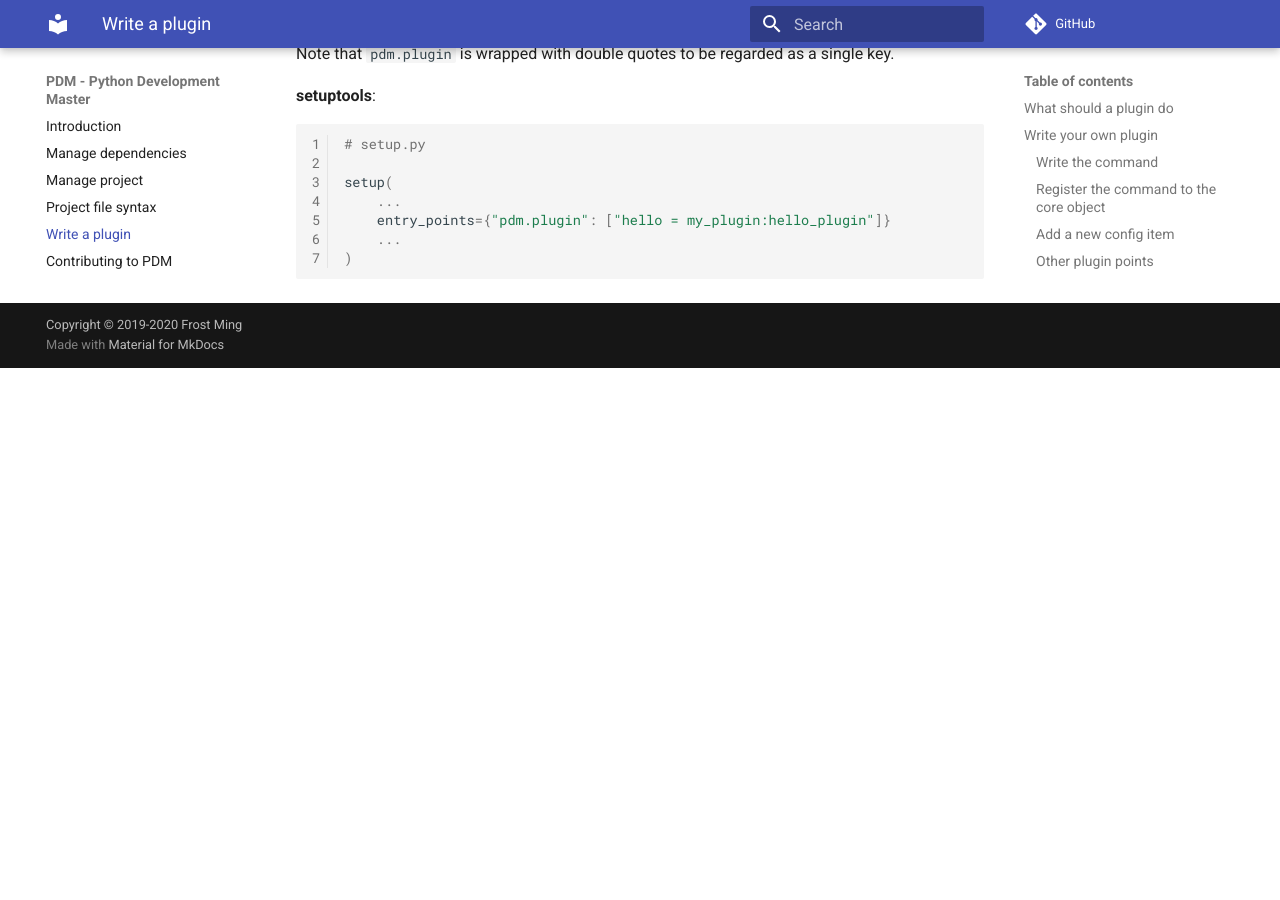
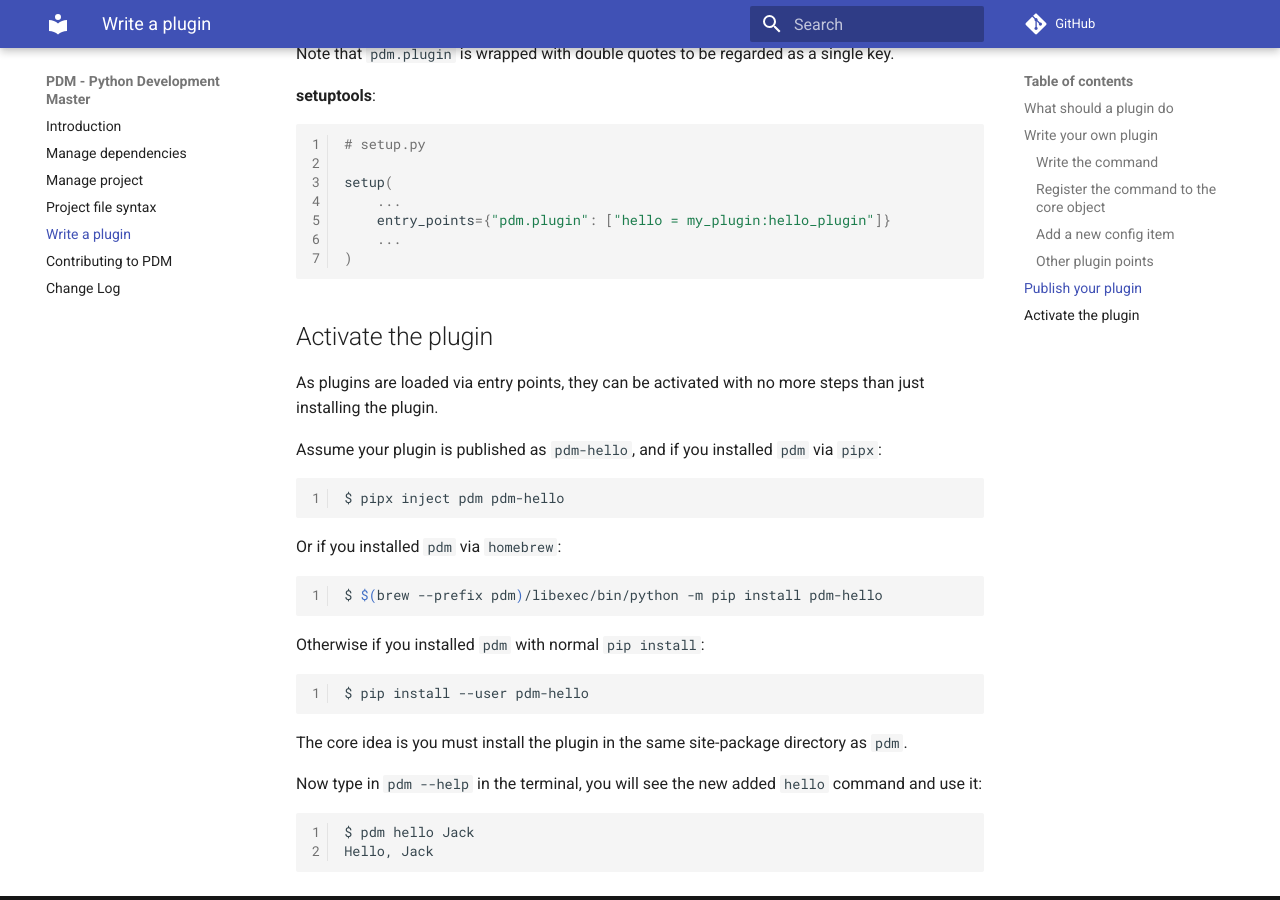
Before and after one commit to ChrisSanderser/pd-ms, an MkDocs documentation site: the page built from docs/docs/plugin.md, in a window 1280 px wide and 900 px high, scrolled down 3523 px. Built offline with MkDocs 1.6.1 and Material for MkDocs 9.7.7, drawn with Linux system fonts in a browser that asks for light colours; comment, search, counter and statistics services are not loaded; before the commit the page ends 3891 px from its top, so only the background shows below that.

Commit message:
Document about how to activate and use a plugin Close #227

````diff
--- a/docs/docs/plugin.md
+++ b/docs/docs/plugin.md
@@ -154,3 +154,34 @@ setup(
     ...
 )
 ```
+
+## Activate the plugin
+
+As plugins are loaded via entry points, they can be activated with no more steps than just installing the plugin.
+
+Assume your plugin is published as `pdm-hello`, and if you installed `pdm` via `pipx`:
+
+```bash
+$ pipx inject pdm pdm-hello
+```
+
+Or if you installed `pdm` via `homebrew`:
+
+```bash
+$ $(brew --prefix pdm)/libexec/bin/python -m pip install pdm-hello
+```
+
+Otherwise if you installed `pdm` with normal `pip install`:
+
+```bash
+$ pip install --user pdm-hello
+```
+
+The core idea is you must install the plugin in the same site-package directory as `pdm`.
+
+Now type in `pdm --help` in the terminal, you will see the new added `hello` command and use it:
+
+```bash
+$ pdm hello Jack
+Hello, Jack
+```
--- /dev/null
+++ b/news/227.doc.rst
@@ -0,0 +1 @@
+Document about how to activate and use a plugin.
````
